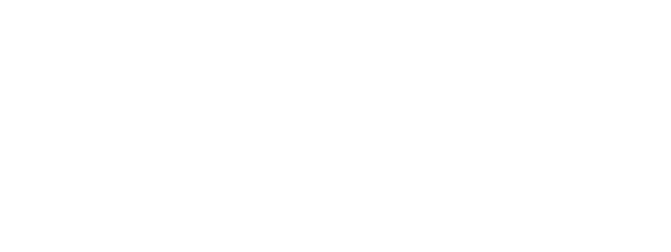
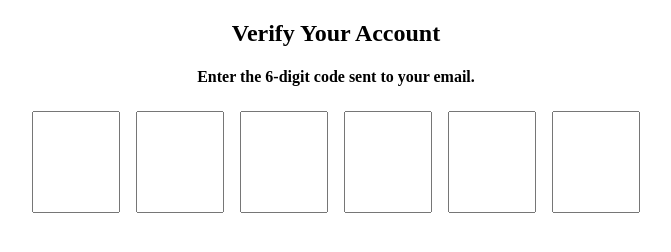
Before and after one commit to acciojob/OTP-Prem935, a website: page main.html in a window 1280 px wide. Shown: the whole page, without its empty margins (304-975 px from the left). Drawn offline with Linux system fonts and the light colour scheme.

Commit message:
created a submission

```diff
--- a/main.html
+++ b/main.html
@@ -8,6 +8,13 @@
 
 <body>
 	<!-- the entire body must be written by student -->
+	<section >
+		<div class="heading">
+			<h1 id="verification_heading">Verify Your Account</h1>
+			<h4 id="verification_subtext">Enter the 6-digit code sent to your email.</h4>
+		</div>
+		<div class="code-container"></div>
+	</section>
     <script type="text/javascript" src="./script.js">
 </script>
 
--- a/script.js
+++ b/script.js
@@ -1 +1,47 @@
 //your JS code here. If required.
+const otp_length = 6;
+const codeContainer = document.querySelector('.code-container');
+
+function createOtpInputs(count) {
+  for (let i=0;i<count;i++) {
+    const input = document.createElement('input');
+    input.className = 'code';
+    input.type = 'text';
+    input.inputMode = 'numeric';
+    input.maxLength = 1;
+    input.pattern = '[0-9]*';
+    input.addEventListener('input', handleInput);
+    input.addEventListener('keydown', handleKeyDown);
+    codeContainer.appendChild(input);
+  }
+}
+
+function handleInput(e) {
+  const input = e.target;
+  const value = input.value.replace(/[^0-9]/g, '');
+  input.value = value;
+
+  if (value && input.nextElementSibling) {
+    input.nextElementSibling.focus();
+  }
+}
+
+function handleKeyDown(e) {
+  const input = e.target;
+
+  if (e.key === 'Backspace') {
+    e.preventDefault();
+    if (input.value) {
+      input.value = '';
+      return;
+    }
+
+    const previous = input.previousElementSibling;
+    if (previous) {
+      previous.value = '';
+      previous.focus();
+    }
+  }
+}
+
+createOtpInputs(otp_length);
--- a/styles.css
+++ b/styles.css
@@ -1 +1,28 @@
 /*  your css code here. If applicable */
+.heading {
+    text-align: center;
+}
+
+section {
+    text-align: center;
+}
+
+.code-container {
+    display: flex;
+    justify-content: center;
+    gap: 0.5rem;
+    margin-top: 1rem;
+}
+
+.code {
+    font-size: 2rem;
+    width: 5rem;
+    height: 6rem;
+    margin: 0.25rem;
+    text-align: center;
+}
+
+.code:focus {
+    outline: 2px solid #007bff;
+    border-color: #007bff;
+}
```
